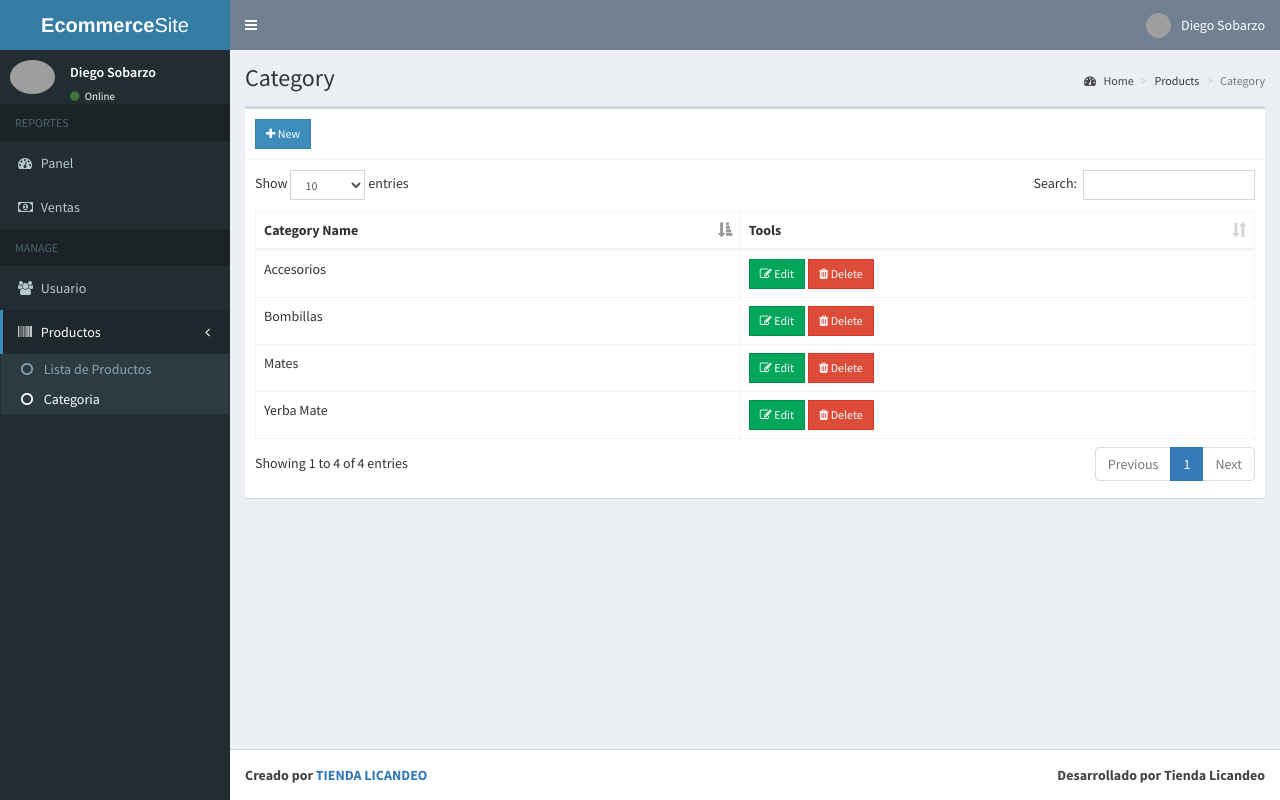
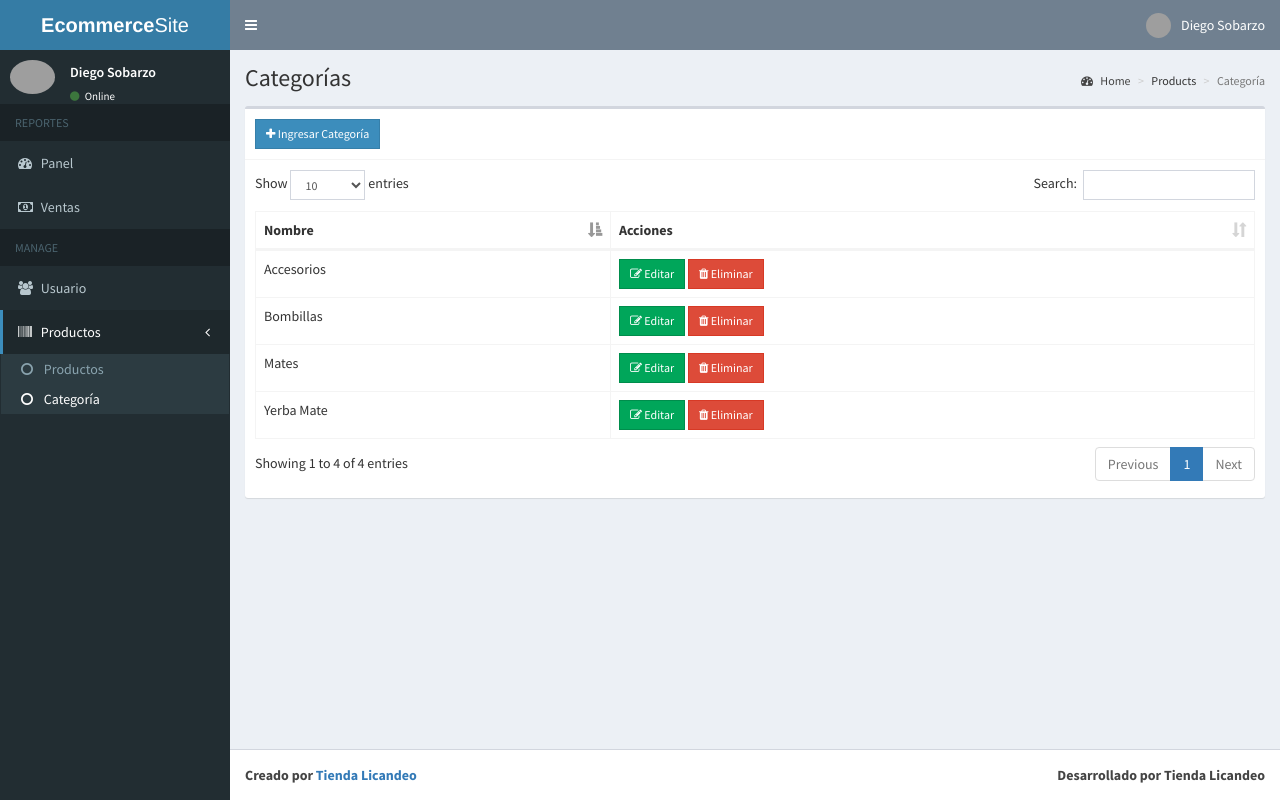
Before and after one commit to sobarzolicandeo/tiendalicandeo, a PHP site: page /tiendalicandeo/admin/category.php in a window 1280 px wide. Run offline with PHP 8.4, Linux system fonts and the light colour scheme; a user stored in the database is signed in; data comes from the database, SQL or seed files in the repository; some libraries are stand-ins or nearby versions; grey boxes are pictures that could not be loaded.

Commit message:
Cambios a español

```diff
--- a/admin/category.php
+++ b/admin/category.php
@@ -11,12 +11,12 @@
     <!-- Content Header (Page header) -->
     <section class="content-header">
       <h1>
-        Category
+        Categorías
       </h1>
       <ol class="breadcrumb">
         <li><a href="#"><i class="fa fa-dashboard"></i> Home</a></li>
         <li>Products</li>
-        <li class="active">Category</li>
+        <li class="active">Categoría</li>
       </ol>
     </section>
 
@@ -48,13 +48,13 @@
         <div class="col-xs-12">
           <div class="box">
             <div class="box-header with-border">
-              <a href="#addnew" data-toggle="modal" class="btn btn-primary btn-sm btn-flat"><i class="fa fa-plus"></i> New</a>
+              <a href="#addnew" data-toggle="modal" class="btn btn-primary btn-sm btn-flat"><i class="fa fa-plus"></i> Ingresar Categoría</a>
             </div>
             <div class="box-body">
               <table id="example1" class="table table-bordered">
                 <thead>
-                  <th>Category Name</th>
-                  <th>Tools</th>
+                  <th>Nombre</th>
+                  <th>Acciones</th>
                 </thead>
                 <tbody>
                   <?php
@@ -68,8 +68,8 @@
                           <tr>
                             <td>".$row['name']."</td>
                             <td>
-                              <button class='btn btn-success btn-sm edit btn-flat' data-id='".$row['id']."'><i class='fa fa-edit'></i> Edit</button>
-                              <button class='btn btn-danger btn-sm delete btn-flat' data-id='".$row['id']."'><i class='fa fa-trash'></i> Delete</button>
+                              <button class='btn btn-success btn-sm edit btn-flat' data-id='".$row['id']."'><i class='fa fa-edit'></i> Editar</button>
+                              <button class='btn btn-danger btn-sm delete btn-flat' data-id='".$row['id']."'><i class='fa fa-trash'></i> Eliminar</button>
                             </td>
                           </tr>
                         ";
--- a/admin/includes/footer.php
+++ b/admin/includes/footer.php
@@ -2,5 +2,5 @@
     <div class="pull-right hidden-xs">
       <b>Desarrollado por Tienda Licandeo</b>
     </div>
-    <strong> Creado por <a href="https://www.instagram.com/tienda_licandeo/">TIENDA LICANDEO</a></strong>
+    <strong> Creado por <a href="https://www.instagram.com/tienda_licandeo/">Tienda Licandeo</a></strong>
 </footer>
--- a/admin/includes/menubar.php
+++ b/admin/includes/menubar.php
@@ -27,8 +27,8 @@
           </span>
         </a>
         <ul class="treeview-menu">
-          <li><a href="products.php"><i class="fa fa-circle-o"></i> Lista de Productos</a></li>
-          <li><a href="category.php"><i class="fa fa-circle-o"></i> Categoria</a></li>
+          <li><a href="products.php"><i class="fa fa-circle-o"></i> Productos</a></li>
+          <li><a href="category.php"><i class="fa fa-circle-o"></i> Categoría</a></li>
         </ul>
       </li>
     </ul>
--- a/includes/footer.php
+++ b/includes/footer.php
@@ -3,6 +3,6 @@
       <div class="pull-right hidden-xs">
         <b>All rights reserved</b>
       </div>
-      <strong>Copyright &copy; 2023 Brought to You By <a href="https://www.instagram.com/tienda_licandeo/">TIENDA LICANDEO</a></strong>
+      <strong>Copyright &copy; 2023 Brought to You By <a href="https://www.instagram.com/tienda_licandeo/">Tienda Licandeo</a></strong>
     </div>
 </footer>
```
Also changed, not shown: 1 other file.
